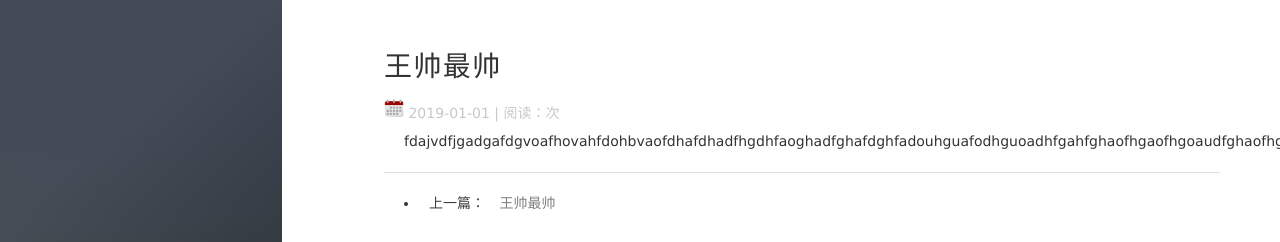
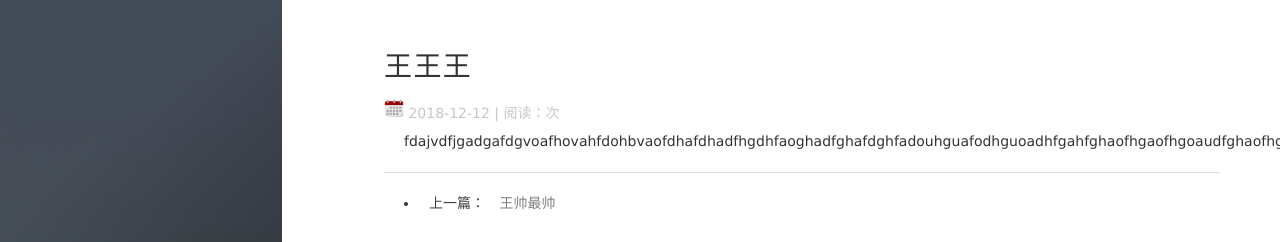
Before and after one commit to wangshuai12345/wangshuai12345.github.io, a Jekyll site: the page built from _posts/2018-12-12-ssecond.md, in a window 1280 px wide. Shown: the top 242 px of the page. Built offline with Jekyll 4.4.1, drawn with Linux system fonts in a browser that asks for light colours; nearby versions of some CDN libraries; comment, search, counter and statistics services are not loaded.

Commit message:
secondddddd

```diff
--- a/_posts/2018-12-12-ssecond.md
+++ b/_posts/2018-12-12-ssecond.md
@@ -1,7 +1,7 @@
 ---
 layout: post
-title: 王帅最帅
-date: 2019-01-01
+title: 王王王
+date: 2018-12-12
 tag:   tags
 ---
 
```
